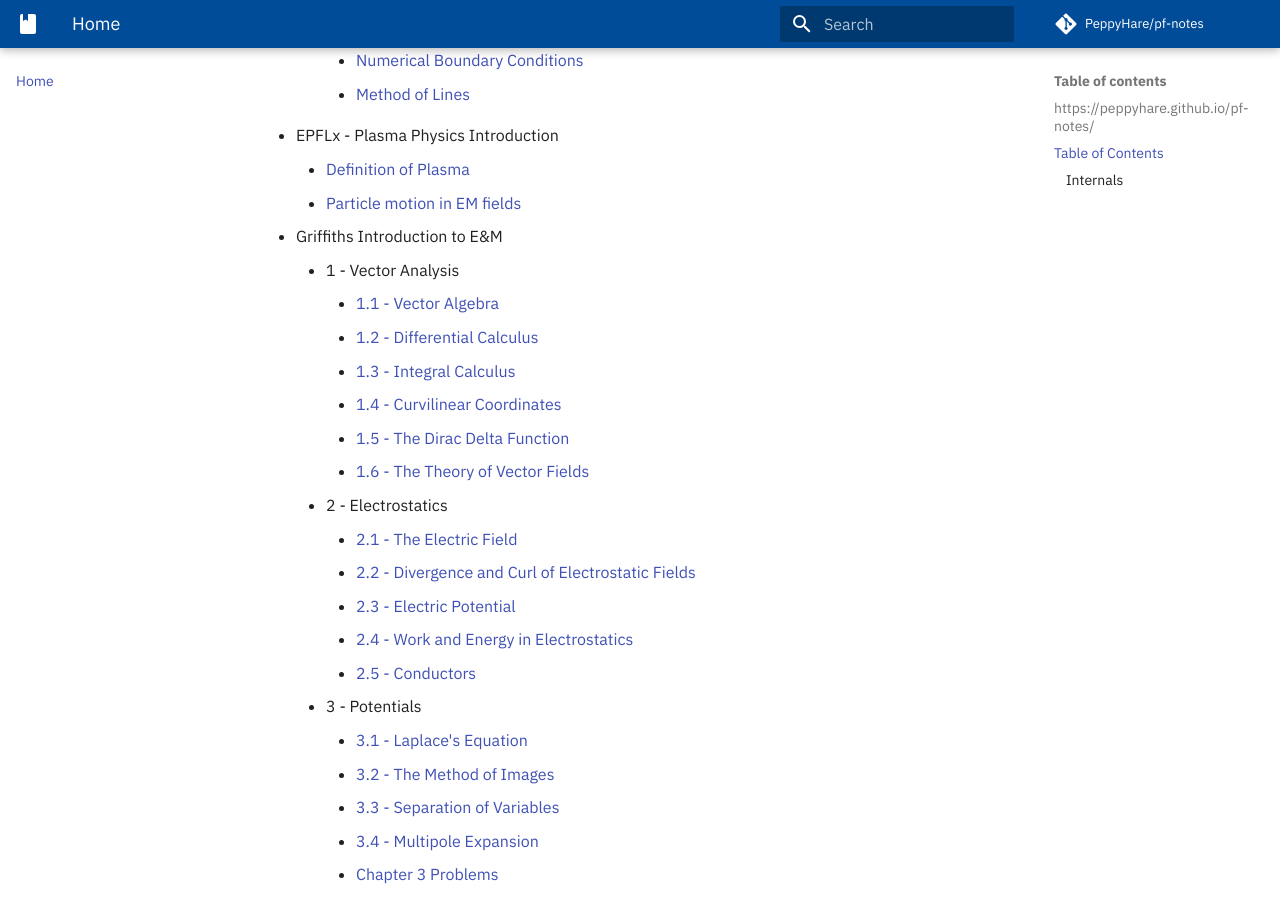
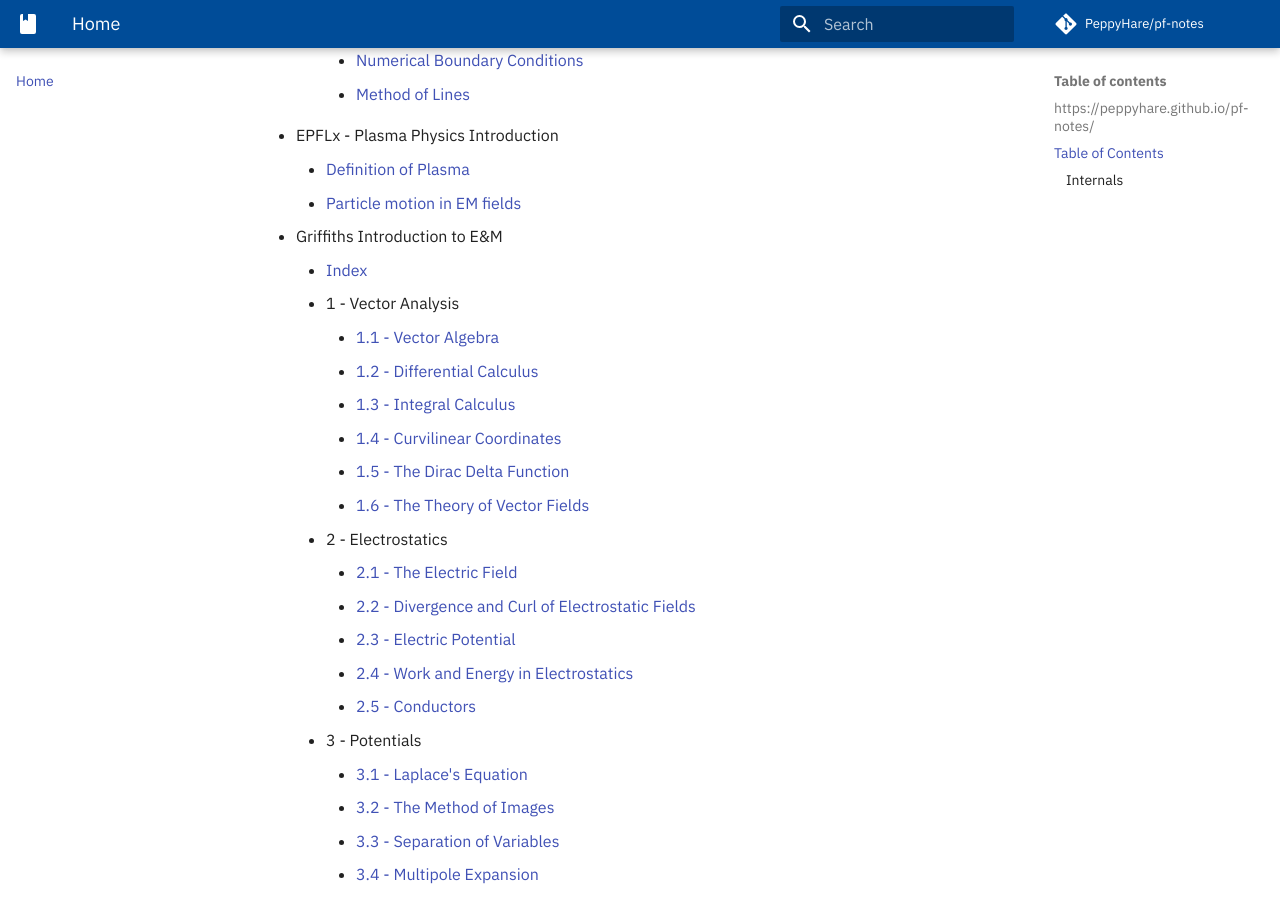
Before and after one commit to PeppyHare/pf-notes, an MkDocs documentation site: the page built from docs/index.md, in a window 1280 px wide and 900 px high, scrolled down 1430 px. Built offline with MkDocs 1.6.1 and Material for MkDocs 9.7.7, drawn with Linux system fonts in a browser that asks for light colours; comment, search, counter and statistics services are not loaded.

Commit message:
Add index stubs

```diff
--- a/docs/index.md
+++ b/docs/index.md
@@ -45,6 +45,7 @@ Keepin track of stuff while I learn it
     - [Definition of Plasma](ch1-1.md)
     - [Particle motion in EM fields](ch1-2.md)
 - Griffiths Introduction to E&M
+    - [Index](griffiths/index.md)
     - 1 - Vector Analysis
         - [1.1 - Vector Algebra](griffiths/ch1-1.md)
         - [1.2 - Differential Calculus](griffiths/ch1-2.md)
--- a/mkdocs.yml
+++ b/mkdocs.yml
@@ -38,6 +38,7 @@ nav:
       - Definition of Plasma: ch1-1.md
       - Particle motion in EM fields: ch1-2.md
     - Griffiths E&M:
+      - Introduction: griffiths/index.md
       - 1 - Vector Analysis:
         - 1.1 - Vector Algebra: griffiths/ch1-1.md
         - 1.2 - Differential Calculus: griffiths/ch1-2.md
```
